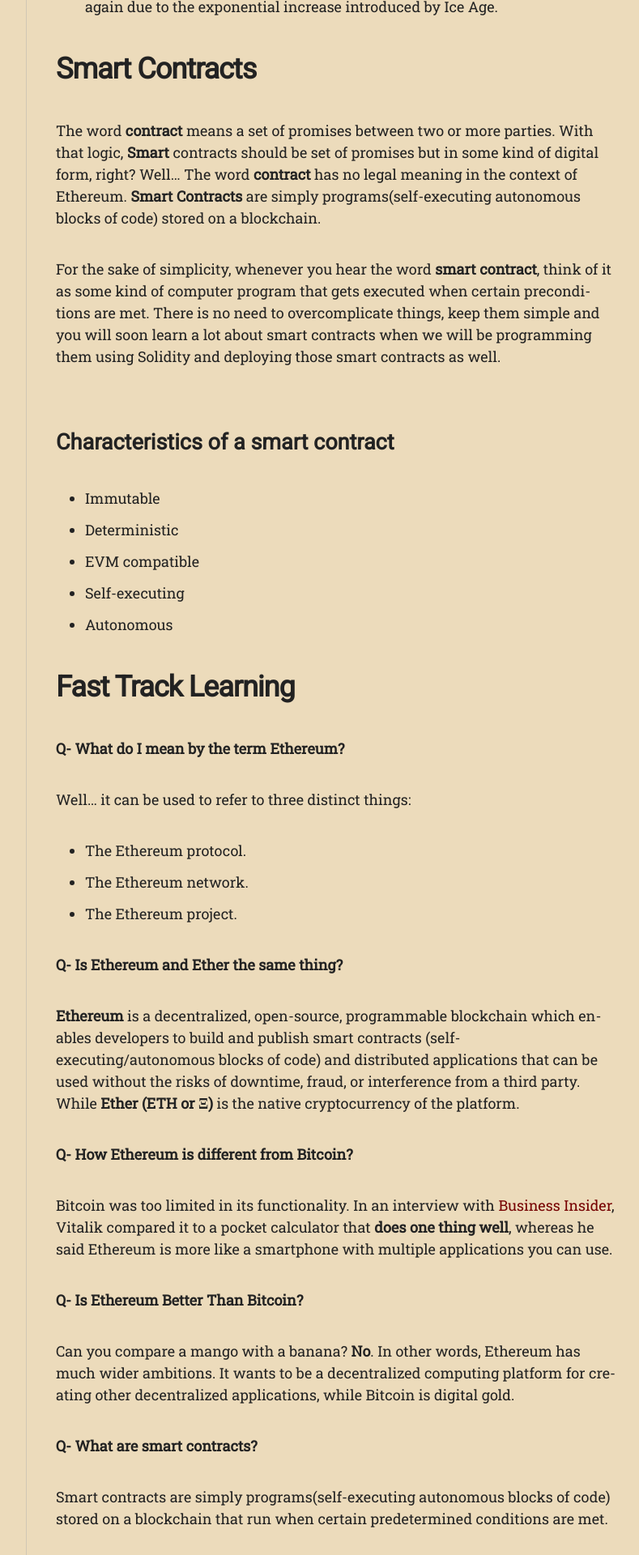
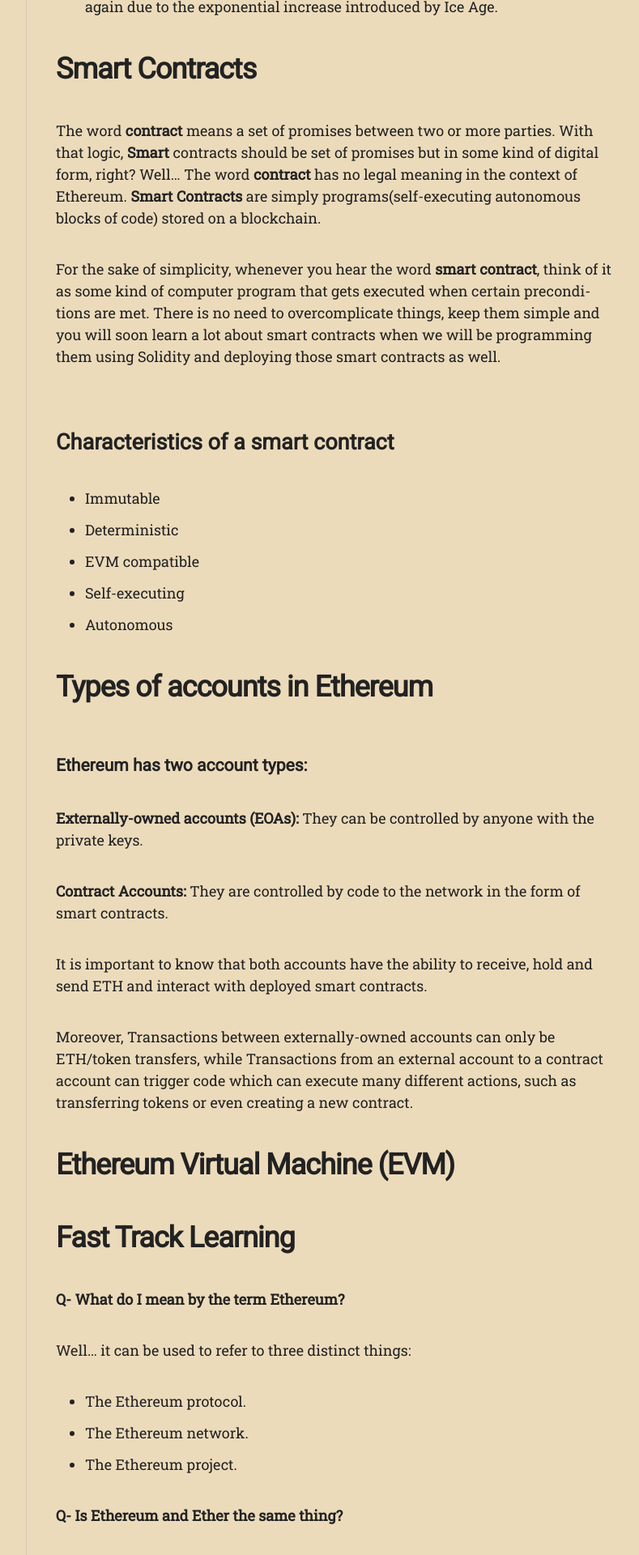
Before and after one commit to devanshbatham/devanshbatham.github.io, a Jekyll site: the page built from drafts/draft.md, in a window 1280 px wide. Shown: the part 3080-5000 px from the top of the page at 81% size, without its empty margins (357-1146 px from the left). Built offline with Jekyll 4.4.1, drawn with Linux system fonts in a browser that asks for light colours; nearby versions of some CDN libraries; some web fonts are replaced.

Commit message:
Draft preview

```diff
--- a/drafts/draft.md
+++ b/drafts/draft.md
@@ -87,6 +87,21 @@ For the sake of simplicity, whenever you hear the word **smart contract**, think
 - Autonomous
 
 
+# Types of accounts in  Ethereum
+
+### Ethereum has two account types:
+
+**Externally-owned accounts (EOAs):** They can be controlled by anyone with the private keys.
+
+**Contract Accounts:** They are controlled by code to the network in the form of smart contracts.
+
+It is important to know that both accounts have the ability to receive, hold and send ETH and interact with deployed smart contracts.
+
+Moreover, Transactions between externally-owned accounts can only be ETH/token transfers, while Transactions from an external account to a contract account can trigger code which can execute many different actions, such as transferring tokens or even creating a new contract.
+
+
+# Ethereum Virtual Machine (EVM)
+
 
 # Fast Track Learning
 **Q- What do I mean by the term Ethereum?**
@@ -129,6 +144,7 @@ Smart contracts are simply programs(self-executing autonomous blocks of code) st
 - [Ethereum Wikipedia](https://en.wikipedia.org/wiki/Ethereum)
 - [Turing Completeness](https://en.wikipedia.org/wiki/Turing_completeness)
 - [Ethereumbook](https://github.com/ethereumbook/ethereumbook)
+- [Ethereum Account Types](https://github.com/ethereum.org/en/developers/docs/accounts/)
 
 That was all from my side in this article; See you very soon in **Genesis 0x04**, Keep warm, stay hydrated and have good day ahead :)
 
```
